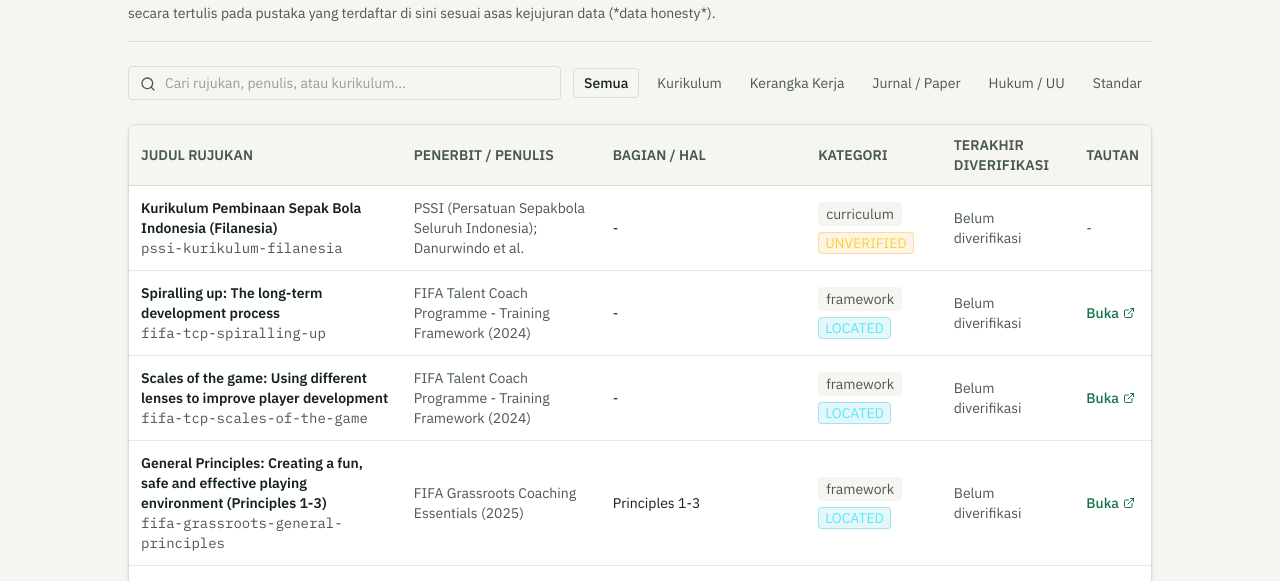
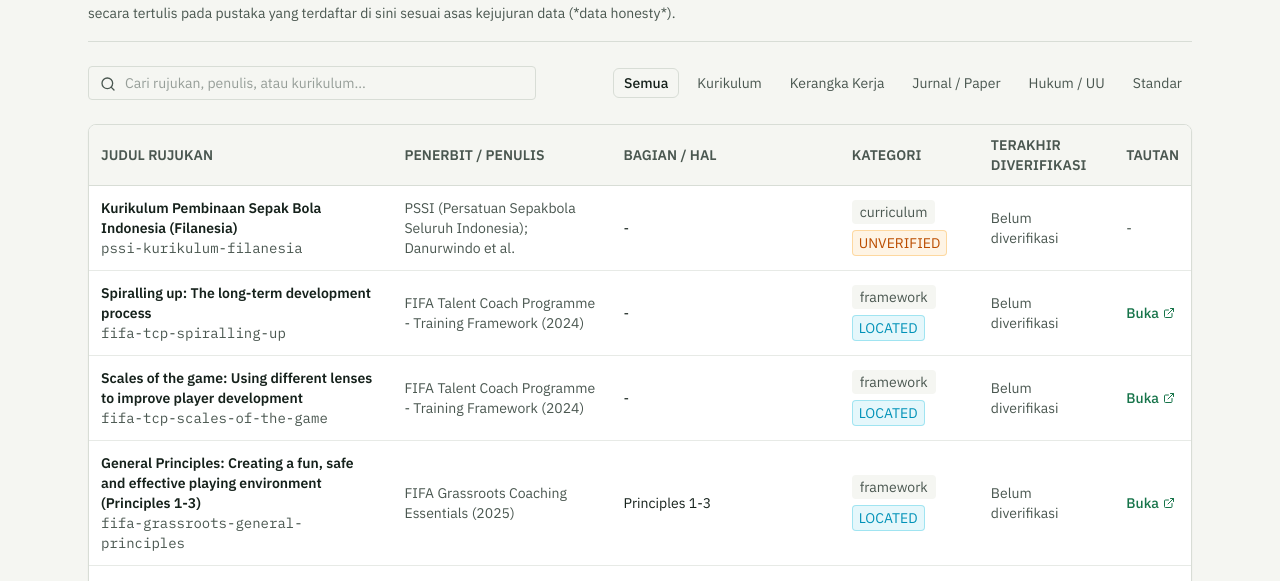
Before and after one commit to Alejandro69021/BallR, a React (Vite) app: page /rujukan in a window 1280 px wide. Shown: the part 199-780 px from the top of the page. Built offline with nearby package versions, Linux system fonts and the light colour scheme; no server answers.

Commit message:
fix(rujukan): remove text-white and fix container and chip wrap

```diff
--- a/src/pages/ReferencesPage.jsx
+++ b/src/pages/ReferencesPage.jsx
@@ -16,7 +16,7 @@ export default function ReferencesPage() {
   });
 
   return (
-    <div className="space-y-6 max-w-5xl mx-auto text-white pb-12">
+    <div className="space-y-6 pb-12 text-1">
       {/* Header */}
       <div className="border-b border-line pb-4 space-y-1">
         <div className="flex items-center gap-2">
@@ -48,7 +48,7 @@ export default function ReferencesPage() {
           />
         </div>
 
-        <div className="flex items-center gap-2 overflow-x-auto text-sm">
+        <div className="flex items-center gap-1.5 sm:gap-2 flex-wrap text-sm">
           {[
             { id: 'all', label: 'Semua' },
             { id: 'curriculum', label: 'Kurikulum' },
@@ -61,7 +61,7 @@ export default function ReferencesPage() {
               key={cat.id}
               type="button"
               onClick={() => setFilterType(cat.id)}
-              className={`px-3 py-1.5 min-h-[44px] min-w-[44px] sm:min-h-0 sm:min-w-0 sm:px-2.5 sm:py-1 rounded text-sm transition-colors whitespace-nowrap cursor-pointer inline-flex items-center justify-center ${
+              className={`px-3 py-1.5 min-h-[44px] min-w-[44px] sm:min-h-0 sm:min-w-0 sm:px-2.5 sm:py-1 rounded-control text-sm transition-colors cursor-pointer inline-flex items-center justify-center ${
                 filterType === cat.id
                   ? 'bg-raised text-1 font-medium border border-line'
                   : 'text-2 hover:text-1'
@@ -75,7 +75,7 @@ export default function ReferencesPage() {
 
       {/* References Table / List */}
       {filteredRefs.length === 0 ? (
-        <div className="p-8 text-center rounded-lg bg-panel border border-line space-y-2 max-w-md mx-auto">
+        <div className="p-8 text-center rounded-panel bg-panel border border-line space-y-2 max-w-md mx-auto">
           <AlertCircle className="w-6 h-6 mx-auto text-2" />
           <h3 className="text-sm font-semibold text-1">Belum Ada Rujukan Terdaftar</h3>
           <p className="text-sm text-2 leading-relaxed">
@@ -83,7 +83,7 @@ export default function ReferencesPage() {
           </p>
         </div>
       ) : (
-        <div className="rounded-lg bg-panel border border-line overflow-hidden shadow-sm">
+        <div className="rounded-panel bg-panel border border-line overflow-hidden shadow-xs">
           <div className="overflow-x-auto">
             <table className="w-full text-left text-sm">
               <thead className="bg-raised text-2 uppercase font-semibold text-sm border-b border-line">
@@ -114,10 +114,10 @@ export default function ReferencesPage() {
                         <span className="px-2 py-0.5 rounded text-sm bg-raised text-2">
                           {ref.type}
                         </span>
-                        <span className={`px-1.5 py-0.2 rounded text-sm uppercase border ${
+                        <span className={`px-1.5 py-0.5 rounded text-sm uppercase border ${
                           ref.status === 'located'
-                            ? 'bg-cyan-500/10 border-cyan-500/30 text-cyan-300'
-                            : 'bg-amber-500/10 border-amber-500/30 text-amber-300'
+                            ? 'bg-cyan-500/10 border-cyan-500/30 text-cyan-600 dark:text-cyan-300'
+                            : 'bg-amber-500/10 border-amber-500/30 text-amber-700 dark:text-amber-300'
                         }`}>
                           {ref.status || 'unverified'}
                         </span>
```
